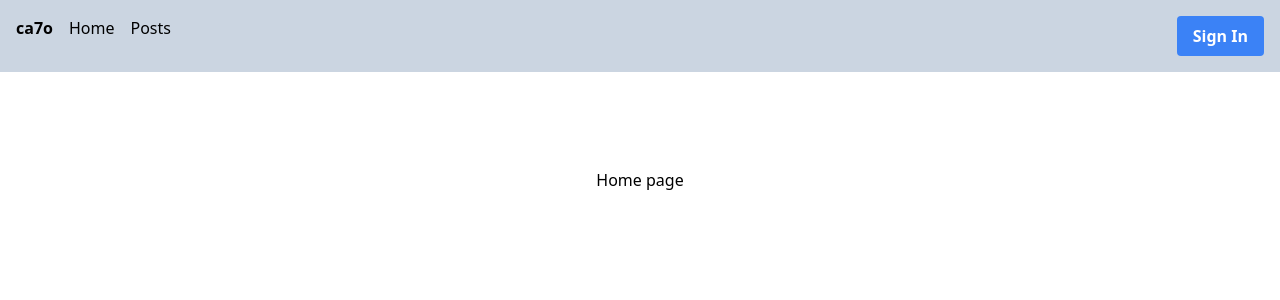
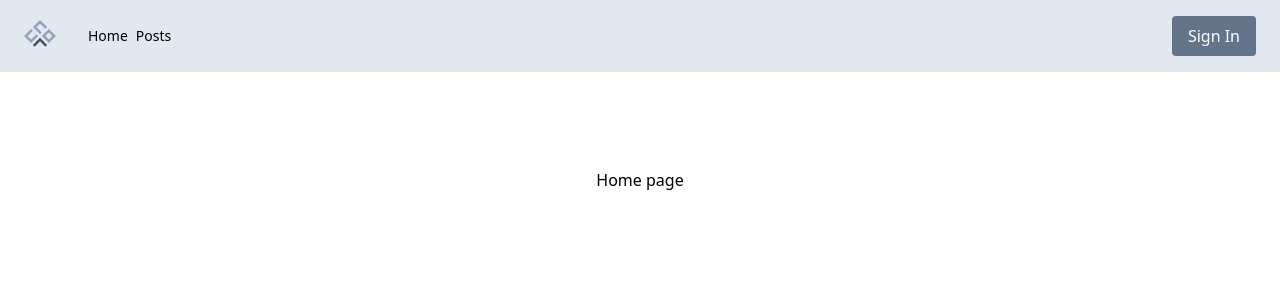
Before and after one commit to catos/ca7o, a Next.js app: page / in a window 1280 px wide. Shown: the top 300 px of the page. Built offline with nearby package versions, Linux system fonts and the light colour scheme; no server answers.

Commit message:
more uis

```diff
--- a/package.json
+++ b/package.json
@@ -24,7 +24,7 @@
     "postcss": "8.4.24",
     "react": "18.2.0",
     "react-dom": "18.2.0",
-    "tailwindcss": "3.3.2",
+    "tailwindcss": "^3.3.3",
     "typescript": "5.1.3"
   },
   "devDependencies": {
--- a/src/app/layout.tsx
+++ b/src/app/layout.tsx
@@ -1,7 +1,7 @@
 import Providers from "@/components/Providers"
 
+import Header from "../components/Header"
 import "./globals.css"
-import Nav from "./nav"
 
 export const metadata = {
   title: "ca7o",
@@ -17,7 +17,7 @@ export default function RootLayout({
     <html lang="en">
       <body className="bg-white">
         <Providers>
-          <Nav />
+          <Header />
           {children}
         </Providers>
       </body>
--- a/src/app/nav.tsx
+++ /dev/null
@@ -1,16 +0,0 @@
-import SigninButton from "@/components/SignInButton"
-import Link from "next/link"
-
-export default function Nav() {
-  return (
-    <div className="flex gap-4 p-4 bg-slate-300">
-      <span className="font-bold">ca7o</span>
-      <Link href="/">Home</Link>
-      <Link href="/posts">Posts</Link>
-
-      <div className="flex flex-1 justify-end">
-        <SigninButton />
-      </div>
-    </div>
-  )
-}
--- /dev/null
+++ b/src/components/Header.tsx
@@ -0,0 +1,59 @@
+import SigninButton from "@/components/SignInButton"
+import Navbar from "@/components/ui/Navbar"
+import Link from "next/link"
+
+export default function Nav() {
+  return (
+    <Navbar>
+      <div className="flex items-center flex-shrink-0 text-white mr-6">
+        <svg
+          className="h-8 w-8 mr-2"
+          width="100%"
+          height="100%"
+          viewBox="0 0 81 81"
+          version="1.1"
+        >
+          <g transform="matrix(0.449977,-0.449977,0.449977,0.449977,-2128.39,1925.9)">
+            <g transform="matrix(1,0,0,1,3940,-1120.56)">
+              <path
+                d="M520,1390.57L560,1390.57L560,1400.57L530,1400.57L530,1420.57L560,1420.57L560,1430.57L520,1430.57L520,1390.57Z"
+                className="fill-slate-400"
+              />
+            </g>
+            <g transform="matrix(1,0,0,1,3930,-1120.56)">
+              <path
+                d="M620,1390.57L620,1430.57L610,1430.57L610,1400.57L590,1400.57L590,1430.57L580,1430.57L580,1390.57L620,1390.57Z"
+                className="fill-slate-400"
+              />
+            </g>
+            <g transform="matrix(1,0,0,1,3940,-1120.56)">
+              <path
+                className="fill-slate-600"
+                d="M520,1440.57L560,1440.57L560,1480.57L550,1480.57L550,1450.57L520,1450.57L520,1440.57Z"
+              />
+            </g>
+            <g transform="matrix(1,0,0,1,3930,-1120.56)">
+              <path
+                d="M590,1470.57L610,1470.57L610,1450.57L590,1450.57L590,1470.57ZM580,1440.57L620,1440.57L620,1480.57L580,1480.57L580,1440.57Z"
+                className="fill-slate-400"
+              />
+            </g>
+          </g>
+        </svg>
+      </div>
+
+      <div className="w-full block flex-grow lg:flex lg:items-center lg:w-auto">
+        <div className="text-sm lg:flex-grow">
+          <Link className="mr-2" href="/">
+            Home
+          </Link>
+          <Link href="/posts">Posts</Link>
+        </div>
+
+        <div>
+          <SigninButton />
+        </div>
+      </div>
+    </Navbar>
+  )
+}
--- a/src/components/SignInButton.tsx
+++ b/src/components/SignInButton.tsx
@@ -7,13 +7,21 @@ import Button from "./ui/Button"
 export default function SigninButton() {
   const { data: session } = useSession()
 
+  const handleSignOut = () => {
+    signOut({ callbackUrl: "/" })
+  }
+
+  const handleSignIn = () => {
+    signIn()
+  }
+
   if (session && session.user) {
     return (
-      <div className="flex gap-4 ml-auto">
-        <p className="text-sky-600">{session.user.name}</p>
-        <Button onClick={() => signOut()}>Sign Out</Button>
-      </div>
+      <>
+        <span className="mr-2">{session.user.name}</span>
+        <Button onClick={handleSignOut}>Sign Out</Button>
+      </>
     )
   }
-  return <Button onClick={() => signIn()}>Sign In</Button>
+  return <Button onClick={handleSignIn}>Sign In</Button>
 }
--- a/src/components/ui/Button.tsx
+++ b/src/components/ui/Button.tsx
@@ -7,7 +7,7 @@ interface IProps extends ButtonHTMLAttributes<HTMLButtonElement> {
 export default function Button({ children, ...rest }: IProps) {
   return (
     <button
-      className="bg-blue-500 hover:bg-blue-700 text-white font-bold py-2 px-4 rounded"
+      className="bg-primary-500 hover:bg-primary-700 text-white py-2 px-4 rounded"
       {...rest}
     >
       {children}
--- /dev/null
+++ b/src/components/ui/Navbar.tsx
@@ -0,0 +1,13 @@
+import { HTMLAttributes, ReactNode } from "react"
+
+interface IProps extends HTMLAttributes<HTMLDivElement> {
+  children: ReactNode
+}
+
+export default function Navbar({ children }: IProps) {
+  return (
+    <nav className="flex items-center justify-between flex-wrap bg-primary-200 px-6 py-4">
+      {children}
+    </nav>
+  )
+}
--- a/tailwind.config.js
+++ b/tailwind.config.js
@@ -1,16 +1,24 @@
 /** @type {import('tailwindcss').Config} */
+const colors = require("tailwindcss/colors")
+
 module.exports = {
   content: [
-    './src/pages/**/*.{js,ts,jsx,tsx,mdx}',
-    './src/components/**/*.{js,ts,jsx,tsx,mdx}',
-    './src/app/**/*.{js,ts,jsx,tsx,mdx}',
+    "./src/pages/**/*.{js,ts,jsx,tsx,mdx}",
+    "./src/components/**/*.{js,ts,jsx,tsx,mdx}",
+    "./src/app/**/*.{js,ts,jsx,tsx,mdx}",
   ],
   theme: {
+    // extend: {
+    //   backgroundImage: {
+    //     "gradient-radial": "radial-gradient(var(--tw-gradient-stops))",
+    //     "gradient-conic":
+    //       "conic-gradient(from 180deg at 50% 50%, var(--tw-gradient-stops))",
+    //   },
+    // },
     extend: {
-      backgroundImage: {
-        'gradient-radial': 'radial-gradient(var(--tw-gradient-stops))',
-        'gradient-conic':
-          'conic-gradient(from 180deg at 50% 50%, var(--tw-gradient-stops))',
+      colors: {
+        primary: colors.slate,
+        secondary: colors.amber,
       },
     },
   },
```
Also changed, not shown: 1 other file (tests, documents, lock files or other folders).
